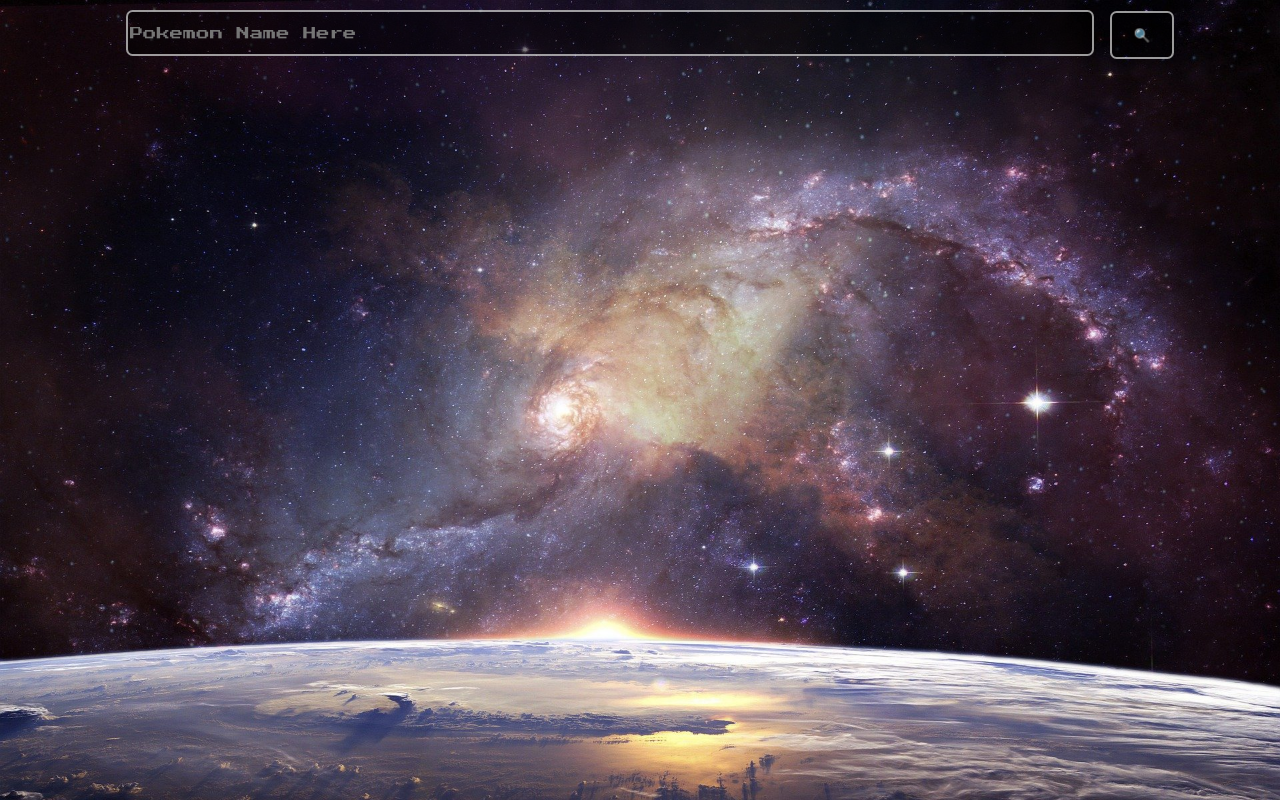
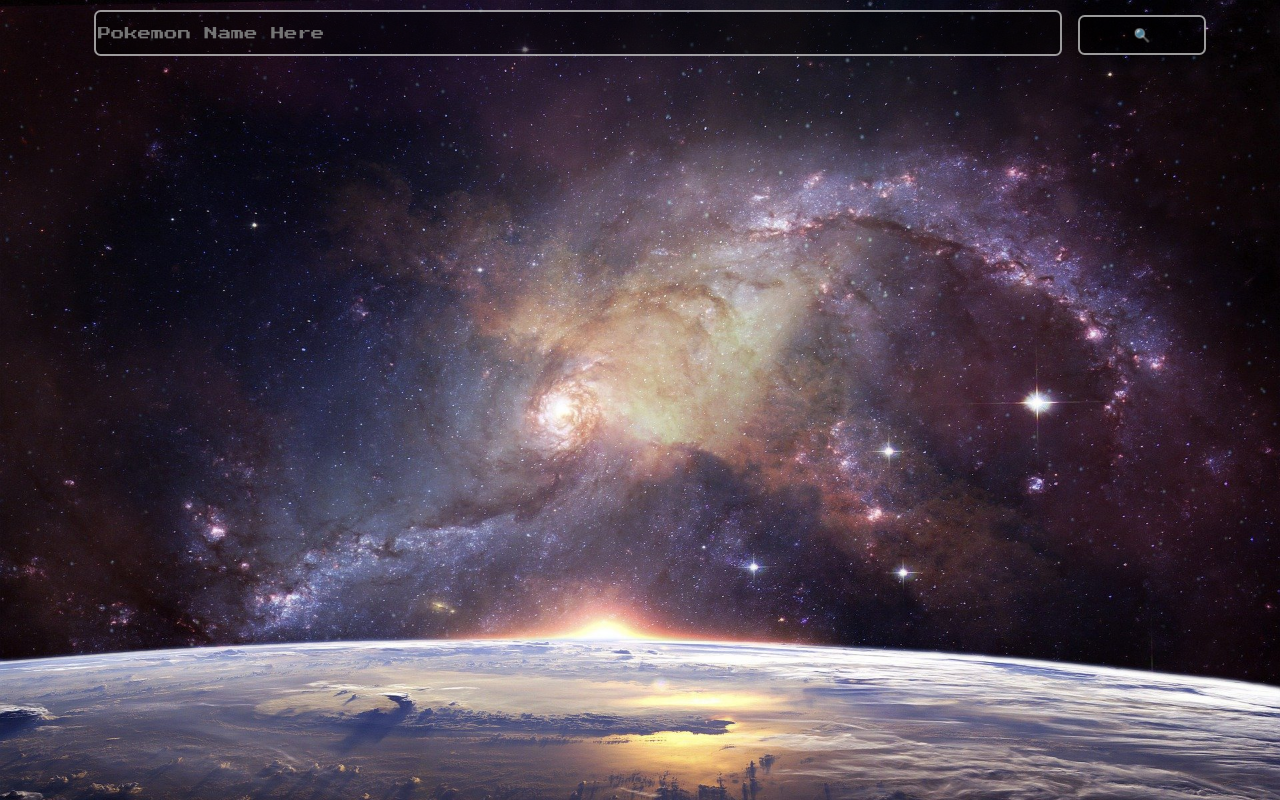
Before and after one commit to Perez-Thomas/pokedex-app, a plain HTML site: page index.html in a window 1280 px wide. Drawn offline with Linux system fonts and the light colour scheme.

Commit message:
Update style.css

```diff
--- a/style.css
+++ b/style.css
@@ -19,8 +19,8 @@ body {
 }
 #search {
   background-color: rgba(0, 0, 0, 0.481);
-  width: 5vw;
-  height: 6vh;
+  width: 10vw;
+  height: 5vh;
   border: 2.5px solid rgba(255, 255, 255, 0.604);
   border-radius: 0.5em;
 }
```
